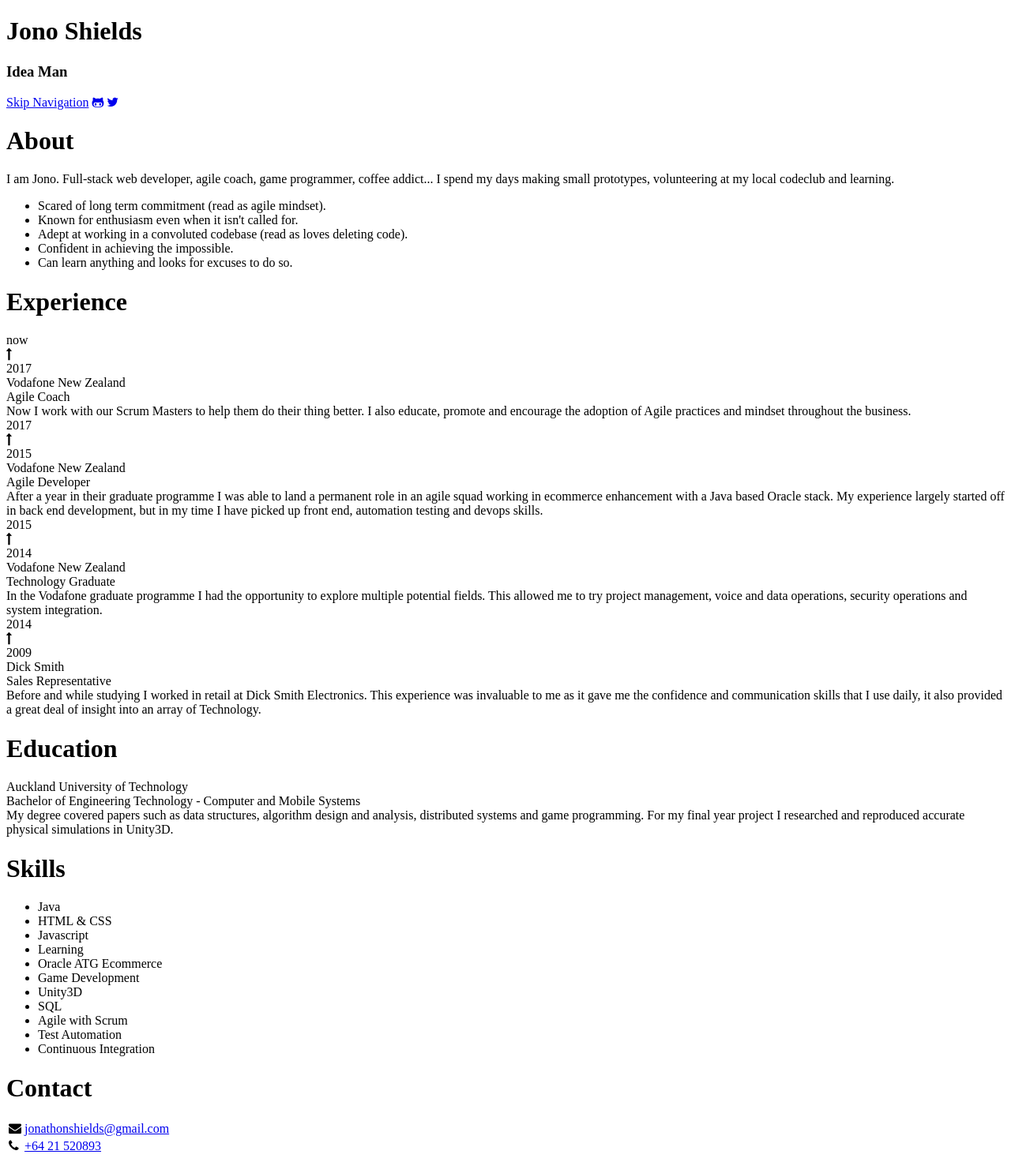
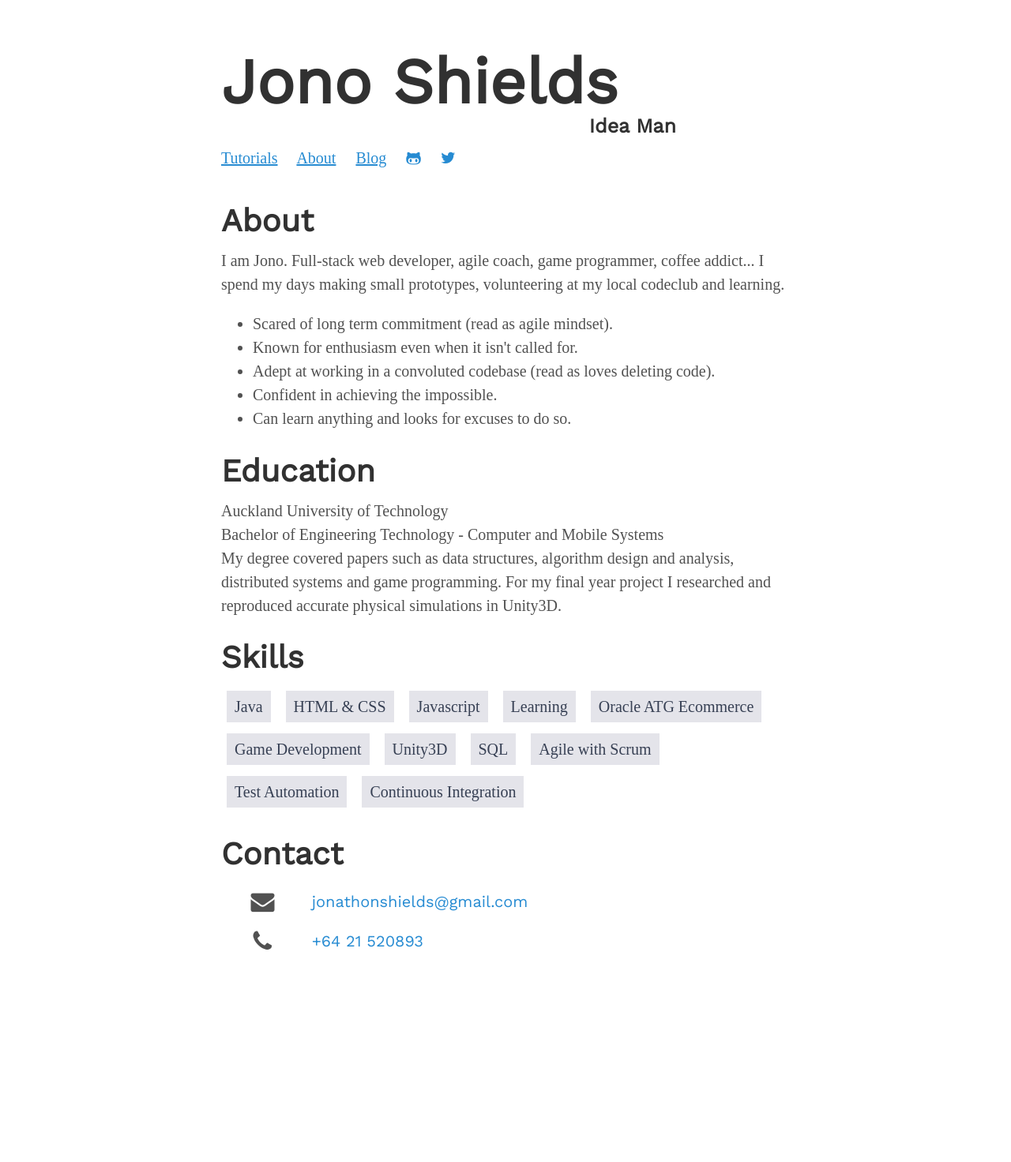
Before and after one commit to foopod/blog-2.0, a Jekyll site: the page built from about.md, in a window 1280 px wide. Shown: the whole page at 79% size. Built offline with Jekyll 4.4.1, drawn with Linux system fonts in a browser that asks for light colours; nearby versions of some CDN libraries; some web fonts are replaced; after the commit the page ends 1257 px from its top, so only the background shows below that.

Commit message:
Fixed things

```diff
--- a/_includes/navbar.html
+++ b/_includes/navbar.html
@@ -1,6 +1,10 @@
-<h1>{{site.title}}</h1>
-<h3>{{site.tagline}}</h3>
-<a href="#main-content" class="screen-reader-text">Skip Navigation</a>
-
-<a href="https://github.com/foopod"><i class="fa fa-github-alt" aria-hidden="true"></i></a>
-<a href="https://twitter.com/foocodes"><i class="fa fa-twitter" aria-hidden="true"></i></a>
+<h1 id="site-title">{{site.title}}</h1>
+<h3 id="tagline">{{site.tagline}}</h3>
+<nav>
+    <a href="#main-content" class="screen-reader-text">Skip Navigation</a>
+    <a class="sidebar-nav-item{% if page.url == '/tutorials/index.html'%} active{% endif %}" href="/tutorials/">Tutorials</a>
+    <a class="sidebar-nav-item{% if page.url == '/about/' %} active{% endif %}" href="/about/">About</a>
+    <a class="sidebar-nav-item{% if page.url == '/blog/index.html'  %} active{% endif %}" href="/blog/">Blog</a>
+    <a href="https://github.com/foopod"><i class="fa fa-github-alt" aria-hidden="true"></i></a>
+    <a href="https://twitter.com/foocodes"><i class="fa fa-twitter" aria-hidden="true"></i></a>
+</nav>
--- a/_layouts/default.html
+++ b/_layouts/default.html
@@ -8,9 +8,10 @@
         <noscript><iframe src="https://www.googletagmanager.com/ns.html?id=GTM-WR3V4RL"
         sheight="0" width="0" style="display:none;visibility:hidden"></iframe></noscript>
     <!-- End Google Tag Manager (noscript) -->
-    {% include navbar.html %}
+
 
     <div id="main-content" class="content container">
+      {% include navbar.html %}
       {{ content }}
     </div>
 
--- a/about.md
+++ b/about.md
@@ -18,62 +18,6 @@
             <li>Can learn anything and looks for excuses to do so.</li>
         </ul>
 
-    </div>
-</div>
-
-
-
-<h1 class="portfolio-header">Experience</h1>
-
-<div class="timeline">
-    <div class="timeline-date">
-        <div>now</div>
-        <div class="timeline-marker"><i class="fa fa-long-arrow-up" aria-hidden="true"></i></div>
-        <div>2017</div>
-    </div>
-    <div class="timeline-experience">
-        <div class="timeline-employer">Vodafone New Zealand</div>
-        <div class="timeline-role">Agile Coach</div>
-        <div class="timeline-description">Now I work with our Scrum Masters to help them do their thing better. I also educate, promote and encourage the adoption of Agile practices and mindset throughout the business.</div>
-    </div>
-</div>
-
-<div class="timeline">
-    <div class="timeline-date">
-        <div>2017</div>
-        <div class="timeline-marker"><i class="fa fa-long-arrow-up" aria-hidden="true"></i></div>
-        <div>2015</div>
-    </div>
-    <div class="timeline-experience">
-        <div class="timeline-employer">Vodafone New Zealand</div>
-        <div class="timeline-role">Agile Developer</div>
-        <div class="timeline-description">After a year in their graduate programme I was able to land a permanent role in an agile squad working in ecommerce enhancement with a Java based Oracle stack. My experience largely started off in back end development, but in my time I have picked up front end, automation testing and devops skills.</div>
-    </div>
-</div>
-
-<div class="timeline">
-    <div class="timeline-date">
-        <div>2015</div>
-        <div class="timeline-marker"><i class="fa fa-long-arrow-up" aria-hidden="true"></i></div>
-        <div>2014</div>
-    </div>
-    <div class="timeline-experience">
-        <div class="timeline-employer">Vodafone New Zealand</div>
-        <div class="timeline-role">Technology Graduate</div>
-        <div class="timeline-description">In the Vodafone graduate programme I had the opportunity to explore multiple potential fields. This allowed me to try project management, voice and data operations, security operations and system integration.</div>
-    </div>
-</div>
-
-<div class="timeline">
-    <div class="timeline-date">
-        <div>2014</div>
-        <div class="timeline-marker"><i class="fa fa-long-arrow-up" aria-hidden="true"></i></div>
-        <div>2009</div>
-    </div>
-    <div class="timeline-experience">
-        <div class="timeline-employer">Dick Smith</div>
-        <div class="timeline-role">Sales Representative</div>
-        <div class="timeline-description">Before and while studying I worked in retail at Dick Smith Electronics. This experience was invaluable to me as it gave me the confidence and communication skills that I use daily, it also provided a great deal of insight into an array of Technology.</div>
     </div>
 </div>
 
--- a/public/css/style.css
+++ b/public/css/style.css
@@ -0,0 +1,586 @@
+/*
+ *                        ___
+ *                       /\_ \
+ *  _____     ___     ___\//\ \      __
+ * /\ '__`\  / __`\  / __`\\ \ \   /'__`\
+ * \ \ \_\ \/\ \_\ \/\ \_\ \\_\ \_/\  __/
+ *  \ \ ,__/\ \____/\ \____//\____\ \____\
+ *   \ \ \/  \/___/  \/___/ \/____/\/____/
+ *    \ \_\
+ *     \/_/
+ *
+ * Designed, built, and released under MIT license by @mdo. Learn more at
+ * https://github.com/poole/poole.
+ */
+
+
+/*
+ * Contents
+ *
+ * Body resets
+ * Custom type
+ * Messages
+ * Container
+ * Masthead
+ * Posts and pages
+ * Pagination
+ * Reverse layout
+ * Themes
+ */
+
+
+/*
+ * Body resets
+ *
+ * Update the foundational and global aspects of the page.
+ */
+
+ * {
+    -webkit-box-sizing: border-box;
+       -moz-box-sizing: border-box;
+            box-sizing: border-box;
+  }
+
+  html,
+  body {
+    margin: 0;
+    padding: 0;
+  }
+
+  html {
+    font-family: 'Quattrocento', serif;
+    font-size: 16px;
+    line-height: 1.5;
+  }
+  @media (min-width: 38em) {
+    html {
+      font-size: 20px;
+    }
+  }
+
+  body {
+    color: #515151;
+  /*  background-color: #fff;*/
+    -webkit-text-size-adjust: 100%;
+        -ms-text-size-adjust: 100%;
+  }
+
+  /* No `:visited` state is required by default (browsers will use `a`) */
+  a {
+    color: #268bd2;
+    text-decoration: none;
+    word-wrap: break-word;
+  }
+  a strong {
+    color: inherit;
+  }
+  /* `:focus` is linked to `:hover` for basic accessibility */
+  a:hover,
+  a:focus {
+    text-decoration: underline;
+  }
+
+  /* Headings */
+  h1, h2, h3, h4, h5, h6 {
+    margin-bottom: .5rem;
+    font-weight: bold;
+    line-height: 1.25;
+    color: #313131;
+    text-rendering: optimizeLegibility;
+  font-family: 'Work Sans', sans-serif;
+  }
+  h1 {
+    font-size: 2rem;
+  }
+  h2 {
+    margin-top: 1rem;
+    font-size: 1.5rem;
+  }
+  h3 {
+    margin-top: 1.5rem;
+    font-size: 1.25rem;
+  }
+  h4, h5, h6 {
+    margin-top: 1rem;
+    font-size: 1rem;
+  }
+
+  /* Body text */
+  p {
+    margin-top: 0;
+    margin-bottom: 1rem;
+  }
+
+  strong {
+    color: #303030;
+    font-size: 115%;
+  }
+
+
+  /* Lists */
+  ul, ol, dl {
+    margin-top: 0;
+    margin-bottom: 1rem;
+  }
+
+  dt {
+    font-weight: bold;
+  }
+  dd {
+    margin-bottom: .5rem;
+  }
+
+  /* Misc */
+  hr {
+    position: relative;
+    margin: 1.5rem 0;
+    border: 0;
+    border-top: 1px solid #eee;
+    border-bottom: 1px solid #fff;
+  }
+
+  abbr {
+    font-size: 85%;
+    font-weight: bold;
+    color: #555;
+    text-transform: uppercase;
+  }
+  abbr[title] {
+    cursor: help;
+    border-bottom: 1px dotted #e5e5e5;
+  }
+
+  /* Code */
+  code,
+  pre {
+    font-family: Menlo, Monaco, "Courier New", monospace;
+  }
+  code {
+    padding: .25em .5em;
+    font-size: 85%;
+    color: #bf616a;
+    background-color: #f9f9f9;
+    border-radius: 3px;
+  }
+  pre {
+    display: block;
+    margin-top: 0;
+    margin-bottom: 1rem;
+    padding: 1rem;
+    font-size: .8rem;
+    line-height: 1.4;
+    white-space: pre;
+    white-space: pre-wrap;
+    word-break: break-all;
+    word-wrap: break-word;
+    background-color: #f9f9f9;
+  }
+  pre code {
+    padding: 0;
+    font-size: 100%;
+    color: inherit;
+    background-color: transparent;
+  }
+
+  /* Pygments via Jekyll */
+  .highlight {
+    margin-bottom: 1rem;
+    border-radius: 4px;
+  }
+  .highlight pre {
+    margin-bottom: 0;
+  }
+
+  /* Gist via GitHub Pages */
+  .gist .gist-file {
+    font-family: Menlo, Monaco, "Courier New", monospace !important;
+  }
+  .gist .markdown-body {
+    padding: 15px;
+  }
+  .gist pre {
+    padding: 0;
+    background-color: transparent;
+  }
+  .gist .gist-file .gist-data {
+    font-size: .8rem !important;
+    line-height: 1.4;
+  }
+  .gist code {
+    padding: 0;
+    color: inherit;
+    background-color: transparent;
+    border-radius: 0;
+  }
+
+  /* Quotes */
+  blockquote {
+    padding: .5rem 1rem;
+    margin: .8rem 0;
+    color: #7a7a7a;
+    border-left: .25rem solid #e5e5e5;
+  }
+  blockquote p:last-child {
+    margin-bottom: 0;
+  }
+  @media (min-width: 30em) {
+    blockquote {
+      padding-right: 5rem;
+      padding-left: 1.25rem;
+    }
+  }
+
+  img {
+    display: block;
+    max-width: 100%;
+    margin: auto;
+    border-radius: 5px;
+  }
+
+  /* Tables */
+  table {
+    margin-bottom: 1rem;
+    width: 100%;
+    border: 1px solid #e5e5e5;
+    border-collapse: collapse;
+  }
+  td,
+  th {
+    padding: .25rem .5rem;
+    border: 1px solid #e5e5e5;
+  }
+  tbody tr:nth-child(odd) td,
+  tbody tr:nth-child(odd) th {
+    background-color: #f9f9f9;
+  }
+
+
+  /*
+   * Custom type
+   *
+   * Extend paragraphs with `.lead` for larger introductory text.
+   */
+
+  .lead {
+    font-size: 1.25rem;
+    font-weight: 300;
+  }
+
+
+  /*
+   * Messages
+   *
+   * Show alert messages to users. You may add it to single elements like a `<p>`,
+   * or to a parent if there are multiple elements to show.
+   */
+
+  .message {
+    margin-bottom: 1rem;
+    padding: 1rem;
+    color: #717171;
+    background-color: #f9f9f9;
+  }
+
+
+  /*
+   * Container
+   *
+   * Center the page content.
+   */
+
+  .container {
+    max-width: 38rem;
+    padding-left:  1rem;
+    padding-right: 1rem;
+    margin-left:  auto;
+    margin-right: auto;
+  }
+
+
+  /*
+   * Masthead
+   *
+   * Super small header above the content for site name and short description.
+   */
+
+  .masthead {
+    padding-top:    1rem;
+    padding-bottom: 1rem;
+    margin-bottom: 3rem;
+  }
+  .masthead-title {
+    margin-top: 0;
+    margin-bottom: 0;
+    color: #505050;
+  }
+  .masthead-title a {
+    color: #505050;
+  }
+  .masthead-title small {
+    font-size: 75%;
+    font-weight: 400;
+    color: #c0c0c0;
+    letter-spacing: 0;
+  }
+
+
+  /*
+   * Posts and pages
+   *
+   * Each post is wrapped in `.post` and is used on default and post layouts. Each
+   * page is wrapped in `.page` and is only used on the page layout.
+   */
+
+  .page,
+  .post {
+    margin-bottom: 2em;
+  }
+
+  /* Blog post or page title */
+  .page-title,
+  .post-title,
+  .post-title a {
+    color: #303030;
+  }
+  .page-title,
+  .post-title {
+    margin-top: 0;
+
+  }
+
+  /* Meta data line below post title */
+  .post-date {
+    display: block;
+    margin-top: -.5rem;
+    margin-bottom: 1rem;
+    color: #9a9a9a;
+  }
+
+  /* Related posts */
+  .related {
+    padding-top: 2rem;
+    padding-bottom: 2rem;
+    border-top: 1px solid #eee;
+  }
+  .related-posts {
+    padding-left: 0;
+    list-style: none;
+  }
+  .related-posts h3 {
+    margin-top: 0;
+  }
+  .related-posts li small {
+    font-size: 75%;
+    color: #999;
+  }
+  .related-posts li a:hover {
+    color: #268bd2;
+    text-decoration: none;
+  }
+  .related-posts li a:hover small {
+    color: inherit;
+  }
+
+
+  /*
+   * Pagination
+   *
+   * Super lightweight (HTML-wise) blog pagination. `span`s are provide for when
+   * there are no more previous or next posts to show.
+   */
+
+  .pagination {
+    overflow: hidden; /* clearfix */
+    margin-left: -1rem;
+    margin-right: -1rem;
+    font-family: 'Quattrocento', serif;
+    color: #ccc;
+    text-align: center;
+  }
+
+  /* Pagination items can be `span`s or `a`s */
+  .pagination-item {
+    display: block;
+    padding: 1rem;
+    border: 1px solid #eee;
+  }
+  .pagination-item:first-child {
+    margin-bottom: -1px;
+  }
+
+  /* Only provide a hover state for linked pagination items */
+  a.pagination-item:hover {
+    background-color: #f5f5f5;
+  }
+
+  @media (min-width: 30em) {
+    .pagination {
+      margin: 3rem 0;
+    }
+    .pagination-item {
+      float: left;
+      width: 50%;
+    }
+    .pagination-item:first-child {
+      margin-bottom: 0;
+      border-top-left-radius:    4px;
+      border-bottom-left-radius: 4px;
+    }
+    .pagination-item:last-child {
+      margin-left: -1px;
+      border-top-right-radius:    4px;
+      border-bottom-right-radius: 4px;
+    }
+  }
+
+.screen-reader-text {
+    clip: rect(1px, 1px, 1px, 1px);
+    position: absolute !important;
+    height: 1px;
+    width: 1px;
+    overflow: hidden;
+}
+
+#site-title{
+    font-size:4rem;
+}
+
+#tagline{
+    margin-top: -1rem;
+    text-align: right;
+    padding-right: 20%;
+}
+
+nav a{
+    padding-right: 20px;
+    text-decoration: underline;
+}
+
+nav{
+    margin-bottom:2rem;
+}
+
+/* About */
+
+#skills li {
+  display: inline-block;
+  margin: 7px;
+  padding: 5px 10px;
+  color: #374054;
+  background: #e4e4ea;
+  list-style: none;
+  cursor: default;
+  font-size: 1em;
+}
+
+#skills ul {
+  padding-left: 0px;
+}
+
+#contact{
+  font-family:Work Sans;
+  border:none;
+}
+
+#contact td{
+  border:none;
+  background-color:white;
+}
+
+#contact i{
+  font-size:30px;
+  padding:5px 0px;
+}
+
+.table-center{
+  text-align:center;
+}
+
+/* End About */
+
+/* JS Tutorial */
+.icon{
+    min-width: 50px;
+    width: 50px;
+    border-radius: 50%;
+    display: inline;
+}
+
+@media (min-width: 48em) {
+    .icon{
+        min-width: 150px;
+        width: 150px;
+    }
+}
+
+.tutorial-summary{
+    display: table;
+}
+
+.tutorial-image{
+    display: table-cell;
+}
+
+.tutorial-description{
+    padding-left: 20px;
+    display: table-cell;
+    vertical-align:middle;
+}
+
+.rounded-image{
+    border: 2px black solid;
+    border-radius:5px;
+}
+
+input {
+    padding: 8px 12px;
+    border-radius: 3px;
+    border: black solid 1px;
+    margin-right: 5px;
+}
+
+button {
+    border: black solid 1px;
+    padding: 8px 12px;
+    background-color: white;
+    border-radius: 20px;
+}
+
+.challengeContainer{
+    border: #FFD447 solid 2px;
+    margin-bottom: 20px;
+    border-radius:12px;
+}
+
+.challengeContent{
+    padding: 0px 20px;
+}
+
+.challengeTitle{
+    background-color: #FFD447;
+    border-radius: 10px 10px 0px 0px;
+    text-align: center;
+    margin: 0px 0px 10px 0px;
+}
+
+.challengeEntry{
+    text-align: center;
+/*    margin-bottom: 10px;*/
+}
+
+.correct{
+    color: black;
+    text-align: center;
+    font-weight: 900;
+    text-transform: uppercase;
+    font-size: 120%;
+}
+
+.incorrect{
+    color: tomato;
+    text-align: center;
+    font-weight: 900;
+    text-transform: uppercase;
+}
+
+/* End JS Tutorial */
```
